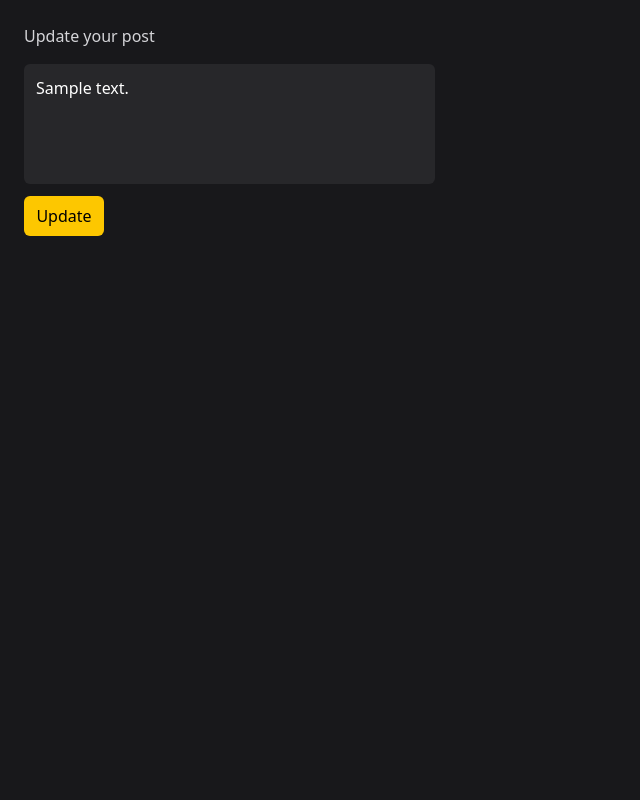
After one commit to arbaz3a/backend-learning, a Node server app: template miniproject/views/edit.ejs in a window 1280 px wide. The commit adds this page. Shown: the whole page, without its empty margins (0-640 px from the left). Run offline with Node 20, Linux system fonts and the light colour scheme; the template is opened without the code that fills it: values that come from a table or form of the project are taken from there, others are empty; tables that the repository leaves empty hold one stand-in row (values such as "Sample post"); some libraries are stand-ins or nearby versions.

Commit message:
new featuress

```diff
--- a/miniproject/app.js
+++ b/miniproject/app.js
@@ -44,10 +44,29 @@ app.get('/profile', isLogged, async (req, res)=>{
     res.render('profile', {user})
 
 })
+
 app.get('/like/:id', isLogged, async (req, res)=>{
     let post = await postModel.findOne({_id: req.params.id})
-    post.likes.push(req.user.userid)
+
+    if(post.likes.indexOf(req.user.userid) === -1){
+        post.likes.push(req.user.userid)
+    }
+    else{
+        let index = post.likes.indexOf(req.user.userid)
+        post.likes.splice(index, 1)
+    }
     await post.save()
+    res.redirect('/profile')
+})
+
+app.get('/edit/:id', isLogged, async (req, res)=>{
+    let post = await postModel.findOne({_id: req.params.id})
+    res.render('edit', {post})
+})
+
+app.post('/update/:id', isLogged, async (req, res)=>{
+    let {content} = req.body
+    let post = await postModel.findOneAndUpdate({_id: req.params.id}, {content: content})
     res.redirect('/profile')
 })
 
--- /dev/null
+++ b/miniproject/views/edit.ejs
@@ -0,0 +1,23 @@
+<!DOCTYPE html>
+<html lang="en">
+
+<head>
+    <meta charset="UTF-8" />
+    <meta name="viewport" content="width=device-width, initial-scale=1.0" />
+    <title>Profile</title>
+    <script src="https://cdn.jsdelivr.net/npm/@tailwindcss/browser@4"></script>
+</head>
+
+<body>
+    <div class="bg-zinc-900 min-h-screen text-white p-6">
+        <p class="mb-4 text-zinc-300">Update your post</p>
+        <form method="post" action="/update/<%= post._id %>" class="flex flex-col gap-3 w-full md:w-1/3">
+            <textarea class="resize-none bg-zinc-800 p-3 rounded-md outline-none focus:ring-2 focus:ring-red-500"
+                rows="4" placeholder="Share your thoughts..." name="content"><%= post.content %></textarea>
+            <input type="submit" value="Update"
+                class="bg-yellow-400 text-black py-2 w-20 rounded-md cursor-pointer hover:bg-yellow-500 transition" />
+        </form>
+    </div>
+</body>
+
+</html>
```
Also changed, not shown: miniproject/views/profile.ejs (+6 -3 lines).
